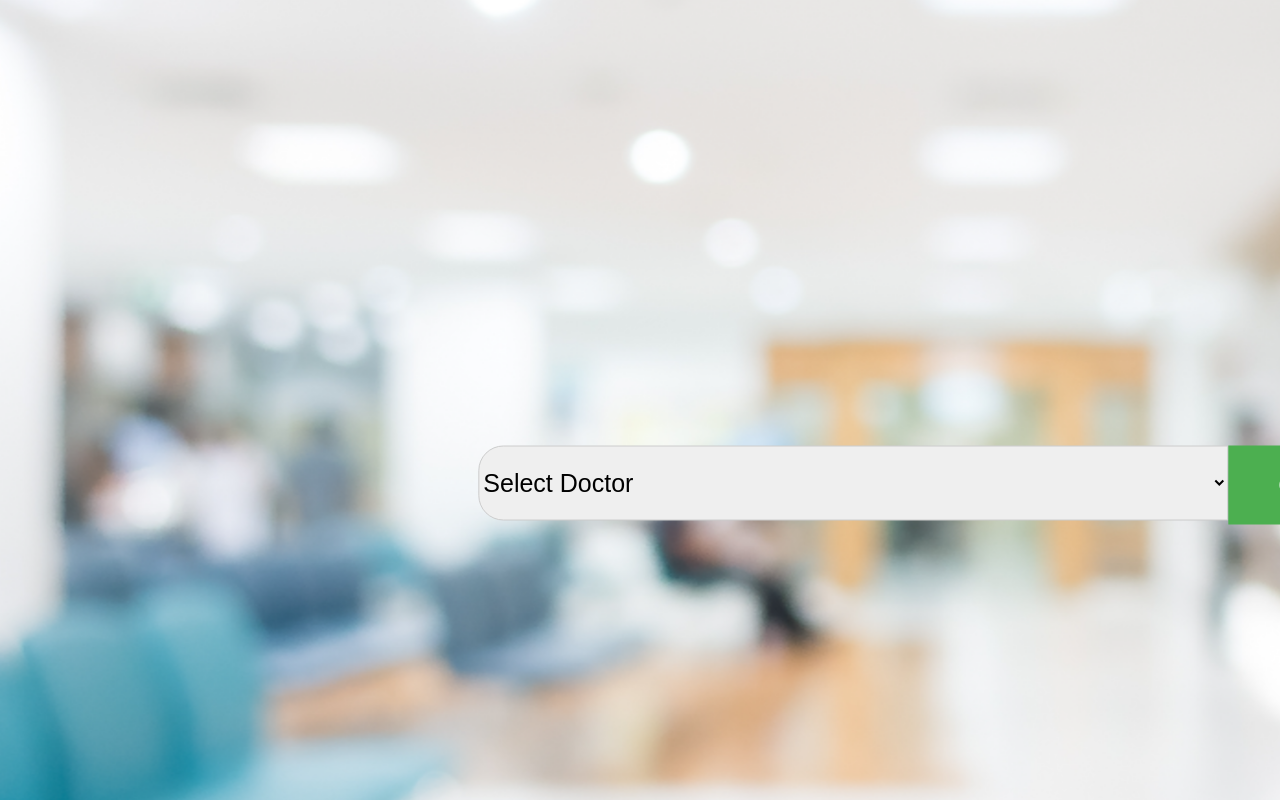
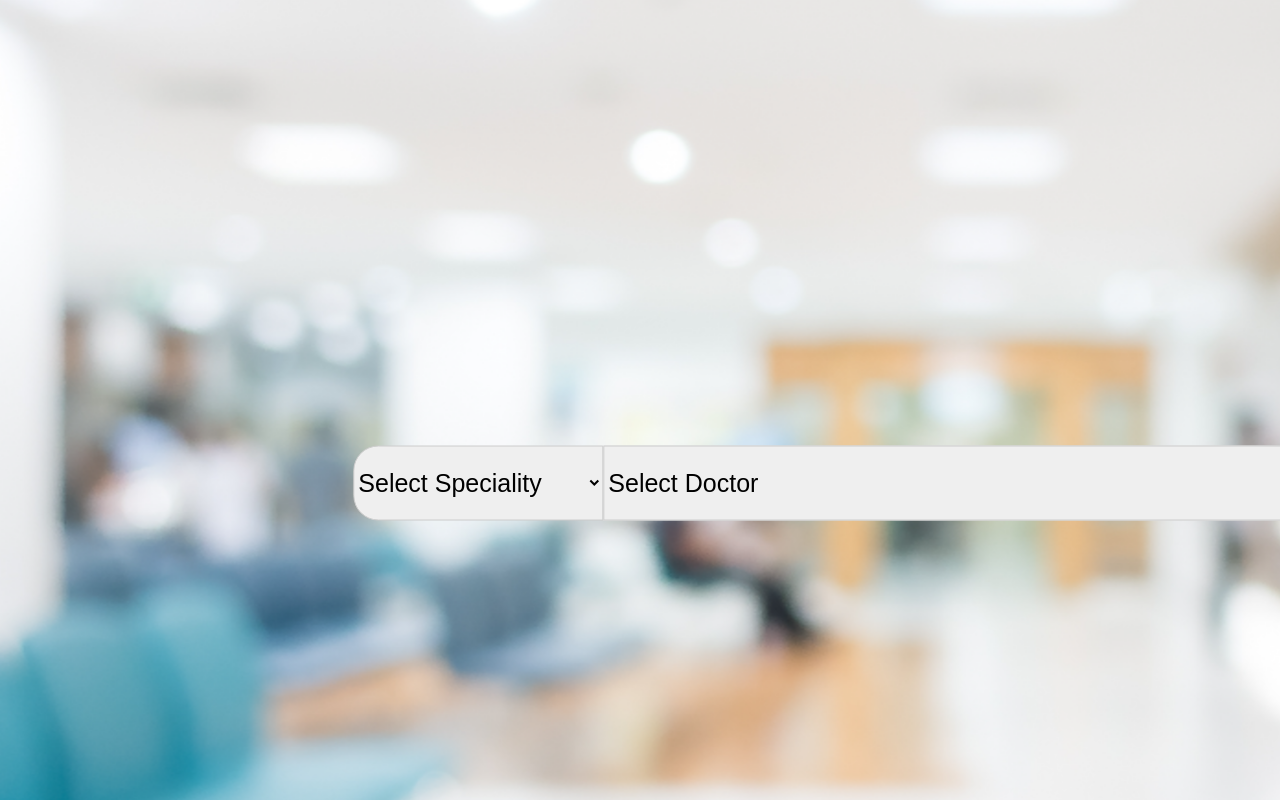
Before and after one commit to Dev-Rikshith/Doc-Analysis-Dash, a React (Create React App) app: page / in a window 1280 px wide. Shown: the top 800 px of the page. Built offline with nearby package versions, Linux system fonts and the light colour scheme.

Commit message:
Fixed bugs in the components

```diff
--- a/src/components/home/Home.css
+++ b/src/components/home/Home.css
@@ -24,13 +24,23 @@
 
   /* Style for the search bar */
 
-  .search-bar {
+  .search-spec {
+    height: 75px;
+    width: 250px;
+    font-size: 25px;
+    text-align: left;
+    border: 1px solid #ccc;
+    border-radius: 25px 0px 0px 25px; /* Rounded edges */
+    outline: none;
+  }
+
+  .search-doctor {
     height: 75px;
     width: 750px;
     font-size: 25px;
     text-align: left;
     border: 1px solid #ccc;
-    border-radius: 25px 0px 0px 25px; /* Rounded edges */
+    border-radius: 0px 0px 0px 0px; /* Rounded edges */
     outline: none;
   }
 
--- a/src/components/home/Home.js
+++ b/src/components/home/Home.js
@@ -3,46 +3,68 @@ import './Home.css';
 import Image from '../../Assets/blur-hospital.jpg';
 import { Navigate, useNavigate } from 'react-router-dom';
 
+function Home() {
+    const [selectedDoctor, setSelectedDoctor] = useState('');
+    const [selectedSpec, setSelectedSpec] = useState('');
+    const [doctors, setDoctors] = useState([]);
 
-function Home() {
-    const [selectedOption, setSelectedOption] = useState('');
+    const handleDoctorSelectChange = (event) => {
+        setSelectedDoctor(event.target.value);
+    };
 
-    const handleSelectChange = (event) => {
-        setSelectedOption(event.target.value);
+    const handleSpecSelectChange = (event) => {
+        const selectedSpec = event.target.value;
+        setSelectedSpec(selectedSpec);
+        // Filter doctors based on the selected specialty
+        const filteredDoctors = allDoctors.filter(doctor => doctor.specialty === selectedSpec);
+        setDoctors(filteredDoctors);
     };
 
     const navigate = useNavigate();
 
-  const handleClick = () => {
-    navigate('/dashboard', { state: { data: selectedOption } });
-  };
+    const handleClick = () => {
+        navigate('/dashboard', { state: { data: selectedDoctor } });
+    };
+
+    const allDoctors = [
+        { name: "Dr. John Smith", specialty: "Cardiology" },
+        { name: "Dr. Emily Johnson", specialty: "Cardiology" },
+        { name: "Dr. Michael Brown", specialty: "Cardiology" },
+        { name: "Dr. Sarah Lee", specialty: "Cardiology" },
+        { name: "Dr. David Miller", specialty: "Pediatrics" },
+        { name: "Dr. Jessica Martinez", specialty: "Pediatrics" },
+        { name: "Dr. Ryan Nguyen", specialty: "Pediatrics" },
+        { name: "Dr. Olivia Garcia", specialty: "Pediatrics" },
+        { name: "Dr. Thomas Clark", specialty: "Orthopedics" },
+        { name: "Dr. Sophia Wilson", specialty: "Orthopedics" },
+        { name: "Dr. Ethan Adams", specialty: "Orthopedics" },
+        { name: "Dr. Ava Hernandez", specialty: "Orthopedics" },
+        { name: "Dr. James Wilson", specialty: "Dermatology" },
+        { name: "Dr. Emma Thompson", specialty: "Dermatology" }
+    ];
 
     return (
         <div className="image-container">
             <img className="image" src={Image} alt="Hospital interior" />
             <div className="overlay-card">
                 <div>
-                    <select className='search-bar' value={selectedOption} onChange={handleSelectChange}>
-                        <option value="">Select Doctor</option>
-                        <option value="Dr. John Smith">Dr. John Smith (Cardiology)</option>
-                        <option value="Dr. Emily Johnson">Dr. Emily Johnson (Cardiology)</option>
-                        <option value="Dr. Michael Brown">Dr. Michael Brown (Cardiology)</option>
-                        <option value="Dr. Sarah Lee">Dr. Sarah Lee (Cardiology)</option>
-                        <option value="Dr. David Miller">Dr. David Miller (Pediatrics)</option>
-                        <option value="Dr. Jessica Martinez">Dr. Jessica Martinez (Pediatrics)</option>
-                        <option value="Dr. Ryan Nguyen">Dr. Ryan Nguyen (Pediatrics)</option>
-                        <option value="Dr. Olivia Garcia">Dr. Olivia Garcia (Pediatrics)</option>
-                        <option value="Dr. Thomas Clark">Dr. Thomas Clark (Orthopedics)</option>
-                        <option value="Dr. Sophia Wilson">Dr. Sophia Wilson (Orthopedics)</option>
-                        <option value="Dr. Ethan Adams">Dr. Ethan Adams (Orthopedics)</option>
-                        <option value="Dr. Ava Hernandez">Dr. Ava Hernandez (Orthopedics)</option>
-                        <option value="Dr. James Wilson">Dr. James Wilson (Dermatology)</option>
-                        <option value="Dr. Emma Thompson">Dr. Emma Thompson (Dermatology)</option>
+                    <select className='search-spec' value={selectedSpec} onChange={handleSpecSelectChange}>
+                        <option value="">Select Speciality</option>
+                        <option value="Cardiology">Cardiology</option>
+                        <option value="Pediatrics">Pediatrics</option>
+                        <option value="Orthopedics">Orthopedics</option>
+                        <option value="Dermatology">Dermatology</option>
                     </select>
                 </div>
-
+                <div>
+                    <select className='search-doctor' value={selectedDoctor} onChange={handleDoctorSelectChange}>
+                        <option value="">Select Doctor</option>
+                        {doctors.map(doctor => (
+                            <option key={doctor.name} value={doctor.name}>{doctor.name}</option>
+                        ))}
+                    </select>
+                </div>
                 <button className="search-button" onClick={handleClick}>Go</button>
-
             </div>
         </div>
     );
--- a/src/components/profilepicture/Profilepicture.js
+++ b/src/components/profilepicture/Profilepicture.js
@@ -29,15 +29,15 @@ function Profilepicture(props) {
         Image8,
         Image9,
         Image10,
+        Image12,
         Image11,
-        Image12,
         Image13,
         Image14
     ];
 
   return (
     <div className="profileimage">
-      <img src={list[props.id]} alt="Doctor Image" />
+      <img src={list[props.id-1]} alt="Doctor Image" />
     </div>
   );
 }
```
Also changed, not shown: src/data/refdata.txt (added).
